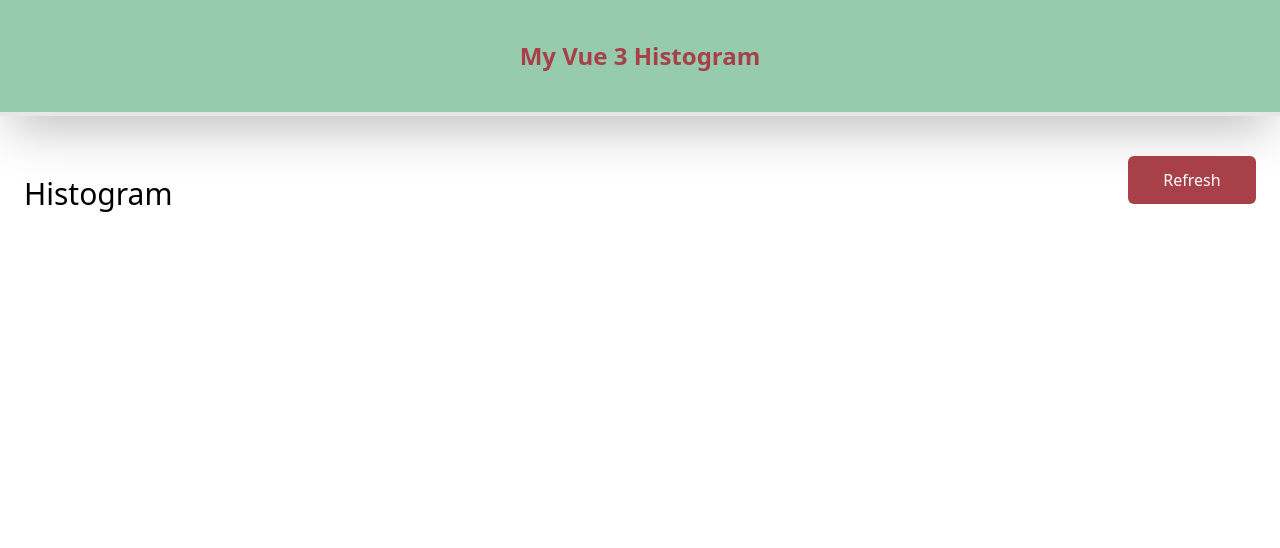
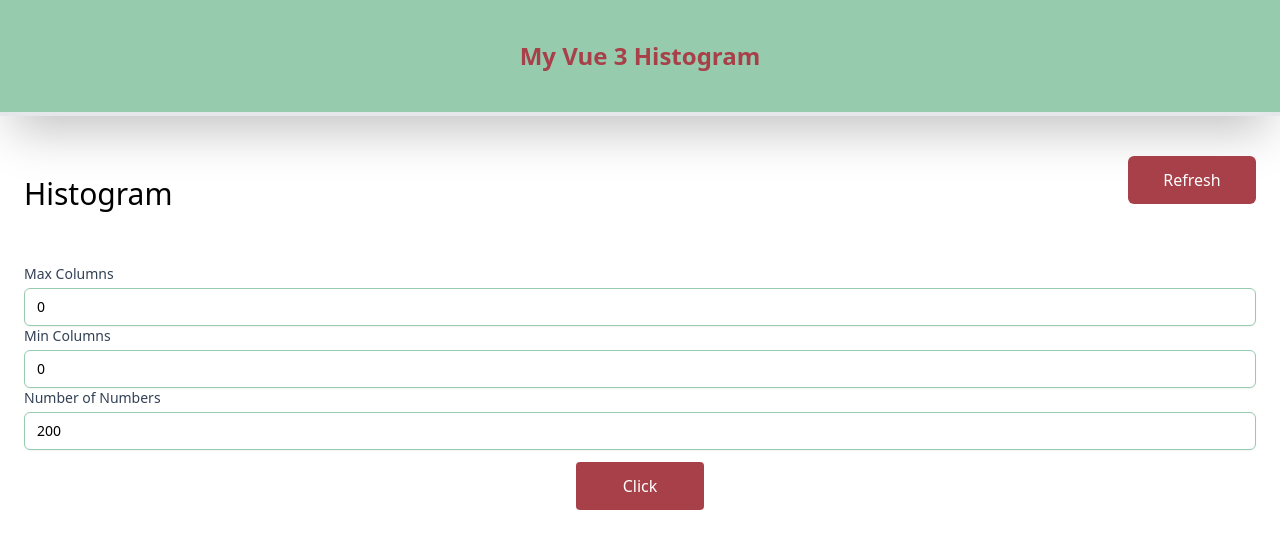
Before and after one commit to uverus2/Vue3Histogram, a Vue app in the folder Histogram/: page / in a window 1280 px wide. Shown: the top 548 px of the page. Built offline with nearby package versions, Linux system fonts and the light colour scheme; no server answers.

Commit message:
Implement basic form

```diff
--- a/Histogram/src/components/Histogram/HistogramBar.vue
+++ b/Histogram/src/components/Histogram/HistogramBar.vue
@@ -1,5 +1,5 @@
 <script setup>
-import {inject, provide, ref} from 'vue'
+import {inject, provide, ref, computed} from 'vue'
 
 //Components
 import TheHistogramLabel from "@/components/Histogram/TheHistogramLabel.vue";
@@ -17,6 +17,10 @@ const props = defineProps({
     type: String,
     default: "primary"
   },
+  largestEntry: {
+    type: Number,
+    default: 200
+  }
 });
 
 function scaleValue(value, numColumns, largestValue) {
@@ -24,8 +28,7 @@ function scaleValue(value, numColumns, largestValue) {
 }
 
 const apiOptions = inject('apiOptions'),
-      largestNumber = inject('largestEntry'),
-      dynamicHeight = `height: ${scaleValue(props.column, apiOptions?.max || 12, largestNumber)}rem`,
+      dynamicHeight = computed(() => `height: ${scaleValue(props.column, apiOptions?.max || 12, props.largestEntry)}rem`),
       isLabelShown = ref(false);
 
 function toggleLabel() {
@@ -33,7 +36,7 @@ function toggleLabel() {
 }
 
 //Not best practice for 1 level of drilling, I am just trying it out.
-provide('column', props.column);
+provide('column', computed(() => props.column));
 
 </script>
 <template>
--- a/Histogram/src/components/Histogram/TheHistogram.vue
+++ b/Histogram/src/components/Histogram/TheHistogram.vue
@@ -1,5 +1,5 @@
 <script setup>
-import {computed, provide, ref, inject} from 'vue'
+import {computed, provide, ref, inject, watch} from 'vue'
 
 //Components
 import HistogramBar from "@/components/Histogram/HistogramBar.vue";
@@ -12,12 +12,18 @@ const props = defineProps({
   }
 });
 
-const largestEntry = ref(200),
-      valuesArray = Object.values(props.data);
+const largestEntry = ref(200);
+const findLargestValue = (data) => {
+  const valuesArray = Object.values(data)
+  largestEntry.value = Math.max(...valuesArray);
+  console.log(largestEntry.value);
+}
 
-largestEntry.value = Math.max(...valuesArray);
+findLargestValue(props.data);
 
- provide('largestEntry', largestEntry.value);
+watch(() => props.data, newData => {
+  findLargestValue(newData);
+});
 
 function getColour(index){
   const colourOptions = ['primary', 'secondary', 'third'],
@@ -31,7 +37,7 @@ const calculatePercValue = (length, percent) => {
 }
 const calculateYAxis = computed(() => {
   const axisValues = [0],
-        allowedPercentValues = [0.25, 0.50, 0.75];
+        allowedPercentValues = [0.25, 0.50, 0.80];
 
   allowedPercentValues.forEach(percent => {
     const getPercentageValue = calculatePercValue(largestEntry.value, percent);
@@ -41,8 +47,11 @@ const calculateYAxis = computed(() => {
   return axisValues.sort((a, b) => b - a);
 });
 
-const apiOptions = inject('apiOptions')
-const columnStyle = `grid-template-columns: repeat(${apiOptions?.max || 12}, minmax(0, 1fr))`;
+const apiOptions = inject('apiOptions');
+
+const columnStyle = computed(() => {
+  return `grid-template-columns: repeat(${apiOptions?.max || 12}, minmax(0, 1fr))`;
+});
 
 </script>
 <template>
@@ -54,7 +63,7 @@ const columnStyle = `grid-template-columns: repeat(${apiOptions?.max || 12}, min
       <div class="col-span-12 xs-250:col-span-11">
         <div>
           <ul class="grid gap-1" :style="columnStyle">
-           <HistogramBar v-for="(bar, index) in data" :columnIndex="index" :colour="getColour(index)" :column="bar" :key="index"/>
+           <HistogramBar v-for="(bar, index) in data" :columnIndex="index" :largestEntry="largestEntry" :colour="getColour(index)" :column="bar" :key="index"/>
           </ul>
         </div>
       </div>
--- /dev/null
+++ b/Histogram/src/components/HistogramForm/TheForm.vue
@@ -0,0 +1,50 @@
+<script setup>
+import {reactive} from 'vue';
+const emit = defineEmits(['submitForm'])
+
+const formData = reactive({
+  max: 0,
+  min: 0,
+  num: 200
+});
+
+const submitForm = () => {
+  emit('submitForm', formData);
+
+  formData.max = 0;
+  formData.min = 0;
+  formData.num = 200;
+}
+
+</script>
+<template>
+  <form @submit.prevent="submitForm">
+    <label class="block">
+      <span class="block text-sm font-medium text-slate-700">Max Columns</span>
+
+      <input v-model="formData.max"
+             class="mt-1 block w-full px-3 py-2 bg-white border border-basic rounded-md text-sm shadow-sm"
+             type="number"
+      />
+    </label>
+    <label class="block">
+      <span class="block text-sm font-medium text-slate-700">Min Columns</span>
+
+      <input v-model="formData.min"
+             class="mt-1 block w-full px-3 py-2 bg-white border border-basic rounded-md text-sm shadow-sm"
+             type="number"
+      />
+    </label>
+    <label class="block">
+      <span class="block text-sm font-medium text-slate-700">Number of Numbers</span>
+
+      <input v-model="formData.num"
+             class="mt-1 block w-full px-3 py-2 bg-white border border-basic rounded-md text-sm shadow-sm"
+             type="number"
+      />
+    </label>
+    <div class="w-full text-center mt-3">
+      <button class="rounded p-3 w-32 h-12 bg-primary text-white hover:bg-secondary" type="submit">Click</button>
+    </div>
+  </form>
+</template>
--- a/Histogram/src/composables/useIntegerFetch.js
+++ b/Histogram/src/composables/useIntegerFetch.js
@@ -20,7 +20,7 @@ export function useIntegerFetch(){
         isLoading.value = true;
 
         const apiOptions = new Options(options),
-              url = `integers/?num=${apiOptions.num}&min=${apiOptions.min}&max=${apiOptions.max}&col=1&base=${apiOptions.base}&format=plain&rnd=new`;
+              url = `integers/?num=${apiOptions.num}&min=${apiOptions.min}&max=${apiOptions.max}&col=1&base=10&format=plain&rnd=new`;
 
         try{
             const responseData = await request(url);
--- a/Histogram/src/views/HomeView.vue
+++ b/Histogram/src/views/HomeView.vue
@@ -1,20 +1,26 @@
 <script setup>
-import {computed, provide, ref, watch} from 'vue'
+import {computed, provide, ref, watch, reactive} from 'vue'
 
 //Components
 import TheLoader from "@/components/TheLoader.vue";
 import TheErrorAlert from "@/components/TheErrorAlert.vue";
 import TheHistogram from "@/components/Histogram/TheHistogram.vue";
+import TheForm from "@/components/HistogramForm/TheForm.vue";
 
 import GeneralLayout from "@/layouts/GeneralLayout.vue";
 import {useIntegerFetch} from "@/composables/useIntegerFetch";
 
+
 const {response, error, execute, isLoading} = useIntegerFetch(),
-      options = {num: 200, max: 12};
+      options = reactive({num: 200, max: 12});
 
 execute(options);
 
 function refreshResults() {
+  options.max = 12;
+  options.min = 1;
+  options.num = 200;
+
   execute(options);
 }
 
@@ -45,9 +51,20 @@ watch(error, async (newVal) => {
 
 const checkIfResults = computed(() => {
   return Object.keys(histogramValues.value).length;
-})
+});
+
+const submitForm = (formData) => {
+  const {max, min, num} = formData;
+
+  options.max = max;
+  options.min = min;
+  options.num = num;
+
+  execute(options);
+}
 
 provide('apiOptions', options);
+
 </script>
 
 <template>
@@ -63,5 +80,10 @@ provide('apiOptions', options);
     <section>
       <TheHistogram v-if="checkIfResults" :data="histogramValues"/>
     </section>
+    <section>
+      <div class="container mx-auto my-4 py-4">
+        <TheForm @submitForm="submitForm" />
+      </div>
+    </section>
   </GeneralLayout>
 </template>
```
